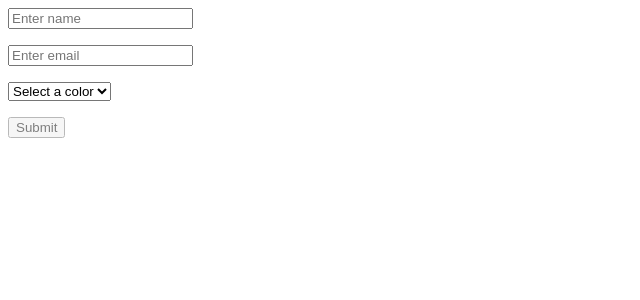
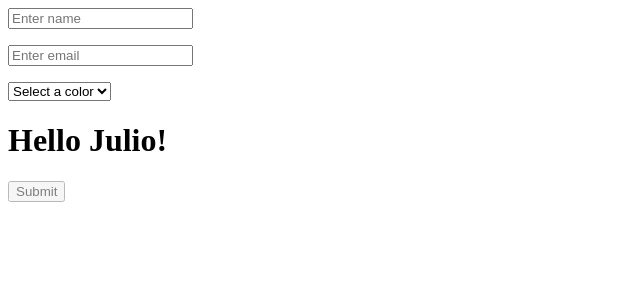
Before and after one commit to Roulioo/formikVueJs, a Vue app: page / in a window 1280 px wide. Shown: the top 300 px of the page, without its empty margins (0-640 px from the left). Built offline with nearby package versions, Linux system fonts and the light colour scheme.

Commit message:
Call component inside dynamic component

```diff
--- a/src/App.vue
+++ b/src/App.vue
@@ -1,6 +1,7 @@
 <script setup>
 import Formik from "./components/FormikComponent.vue";
 import Field from "./components/FieldComponent.vue";
+import SayHello from "./components/SayHelloComponent.vue";
 import { reactive } from "vue";
 
 const initialValues = reactive({});
@@ -84,6 +85,9 @@ function onSubmit() {
           <!-- COLOR ==> {{ values.color }} -->
         </div>
         <span v-if="errors?.color" class="error mb-4">{{ errors.color }}</span>
+        <div class="mb-4">
+          <Field name="Julio" :as="SayHello" />
+        </div>
         <button type="submit" :class="{ isDisabled: !isSubmitting }">
           Submit
         </button>
--- a/src/components/FieldComponent.vue
+++ b/src/components/FieldComponent.vue
@@ -8,7 +8,7 @@ const props = defineProps({
     required: true,
   },
   as: {
-    type: String,
+    type: [Object, String],
     required: false,
   },
 });
```
